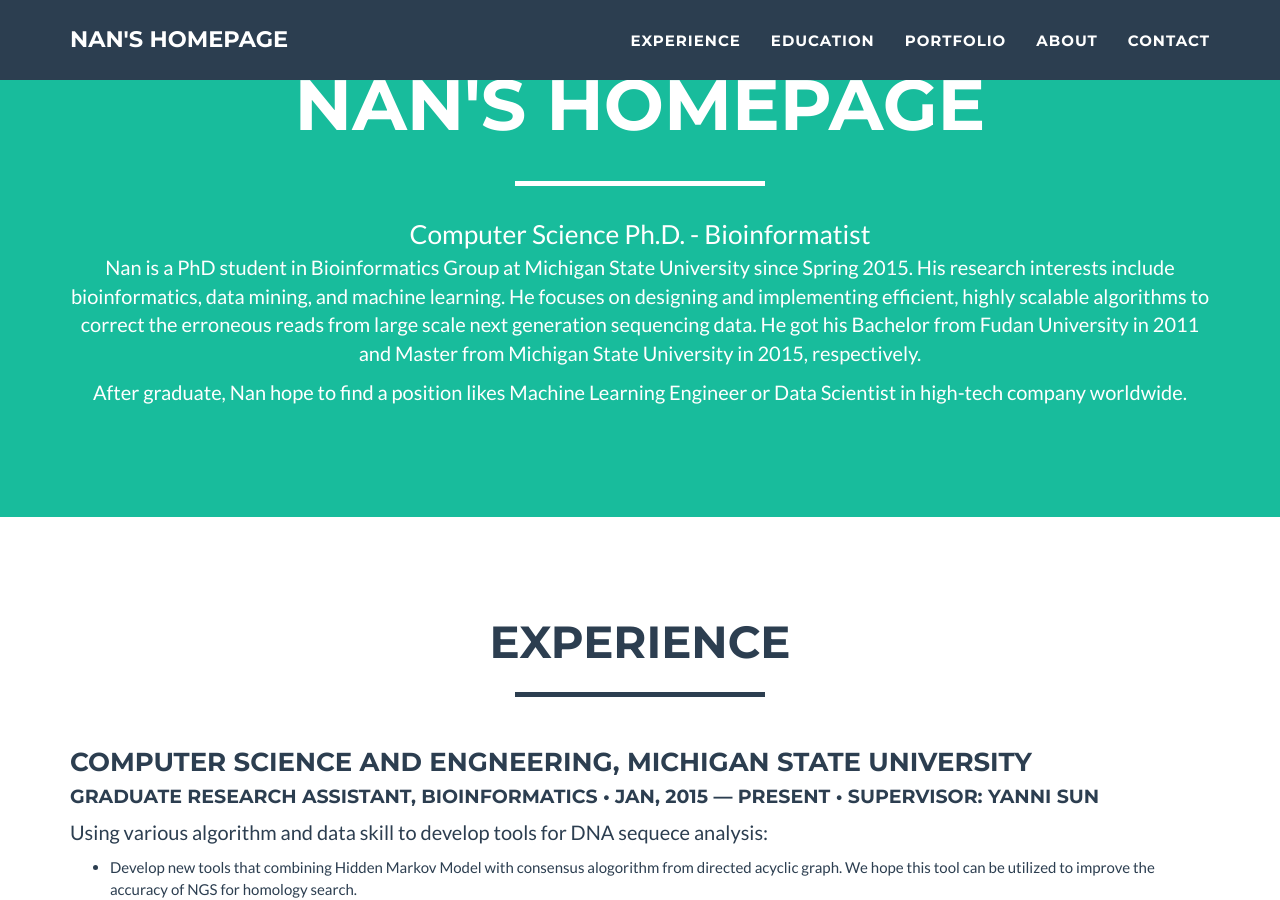
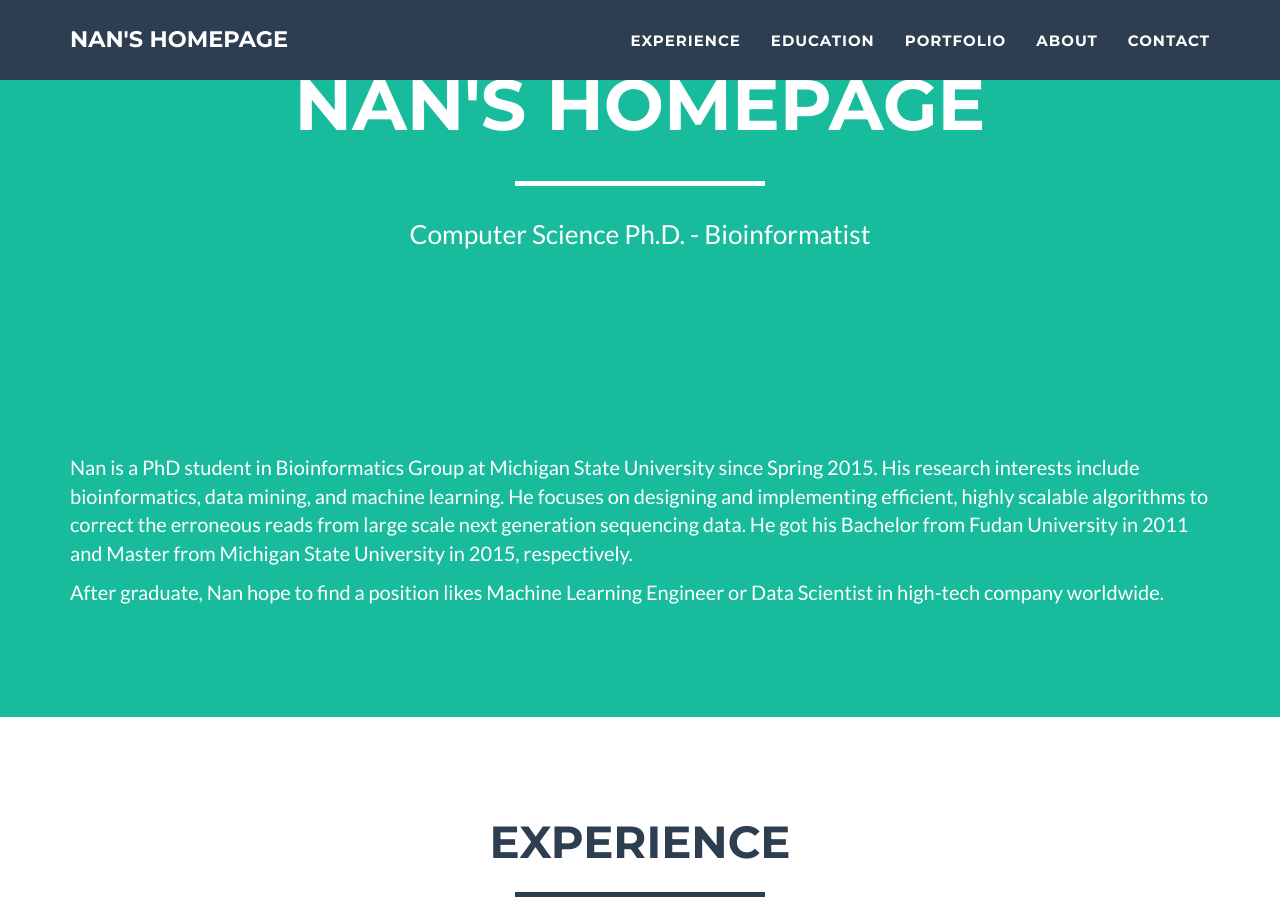
Before and after one commit to Strideradu/strideradu.github.io, a Jekyll site: the page built from index.html, in a window 1280 px wide and 900 px high, scrolled down 422 px. Built offline with Jekyll 4.4.1, drawn with Linux system fonts in a browser that asks for light colours.

Commit message:
modify summary

```diff
--- a/_includes/header.html
+++ b/_includes/header.html
@@ -12,19 +12,5 @@
                     </div>
                 </div>
             </div>
-            <!-- Duplicate these resume-item elements and edit accordingly for each job you want to add here -->
-            <div class="resume-item">
-              <p class="resume-item-copy">Nan is a PhD student in Bioinformatics
-                Group at Michigan State University since Spring 2015. His
-                research interests include bioinformatics, data mining, and
-                machine learning. He focuses on designing and implementing
-                efficient, highly scalable algorithms to correct the erroneous
-                reads from large scale next generation sequencing data. He got
-                his Bachelor from Fudan University in 2011 and Master from
-                Michigan State University in 2015, respectively.</p>
-              <p class="resume-item-copy">After graduate, Nan hope to find a
-                position likes Machine Learning Engineer or Data Scientist
-                in high-tech company worldwide.</p>
-            </div><!-- end of resume-item -->
         </div>
     </header>
--- /dev/null
+++ b/_includes/summary.html
@@ -0,0 +1,19 @@
+<!-- Experience Section -->
+   <section class="success" id="summary">
+       <div class="container">
+         <!-- Duplicate these resume-item elements and edit accordingly for each job you want to add here -->
+         <div class="resume-item">
+           <p class="resume-item-copy">Nan is a PhD student in Bioinformatics
+             Group at Michigan State University since Spring 2015. His
+             research interests include bioinformatics, data mining, and
+             machine learning. He focuses on designing and implementing
+             efficient, highly scalable algorithms to correct the erroneous
+             reads from large scale next generation sequencing data. He got
+             his Bachelor from Fudan University in 2011 and Master from
+             Michigan State University in 2015, respectively.</p>
+           <p class="resume-item-copy">After graduate, Nan hope to find a
+             position likes Machine Learning Engineer or Data Scientist
+             in high-tech company worldwide.</p>
+         </div><!-- end of resume-item -->
+       </div>
+   </section>
--- a/_layouts/default.html
+++ b/_layouts/default.html
@@ -4,6 +4,7 @@
     <body id="page-top" class="index">
     {% include nav.html %}
     {% include header.html %}
+	{% include summary.html %}
 	{% include experience.html %}
 	{% include education.html %}
     {% include portfolio_grid.html %}
```
